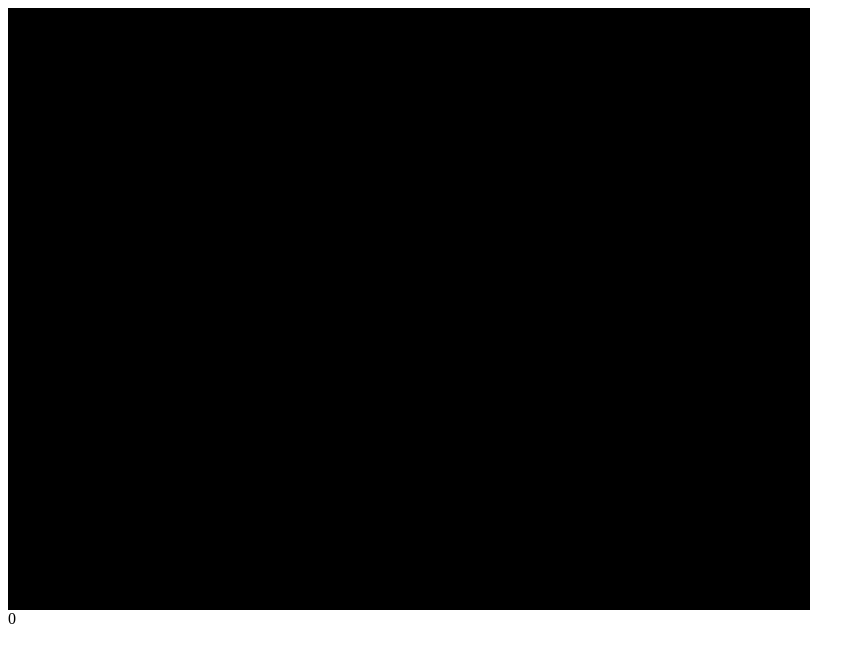
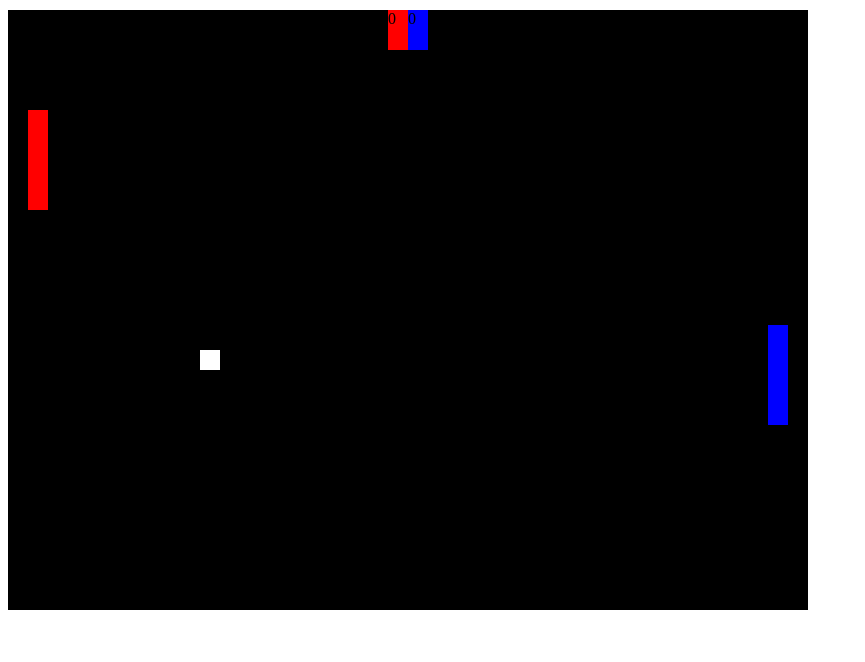
Before and after one commit to Bokeefe/pong, a plain HTML site: page index.html in a window 1280 px wide. Shown: the whole page, without its empty margins (0-865 px from the left). Drawn offline with Linux system fonts and the light colour scheme.

Commit message:
did the index the right way

```diff
--- a/index.html
+++ b/index.html
@@ -1,101 +1,204 @@
 <!DOCTYPE html>
-<html>
+<html lang="en">
 <head>
-	<title>Pong</title>
+	<meta charset="UTF-8">
+	<title>Document</title>
 	<style>
-		#screen {
+		#game {
 			width: 800px;
 			height: 600px;
 			background-color: black;
-			border: 1px solid black;
 			position: relative;
 		}
-		.paddle_1, .right_paddle_2 {
+		#left_paddle {
 			width: 20px;
 			height: 100px;
-			background-color: white;
+			background-color: red;
 			position: absolute;
 		}
-		.ball {
+		#right_paddle {
+			width: 20px;
+			height: 100px;
+			background-color: blue;
+			position: absolute;
+		}
+		#ball {
 			width: 20px;
 			height: 20px;
 			background-color: white;
 			position: absolute;
 		}
+		#scoreboard {
+			width: 40px;
+			height: 40px;
+			margin-left: 380px;
+			background-color: #202020;
+		}
+		#scoreLeft {
+			display: hide;
+			width: 20px;
+			height: 40px;
+			margin-top: 10px;
+			background-color: red;
+		}
+		#scoreRight {
+			display: hide;
+			width: 20px;
+			height: 40px;
+			margin-top: -40px;
+			margin-left: 20px;
+			background-color: blue;
+		}
+
 	</style>
 </head>
 <body>
-	<div id="screen">
-		<div class="paddle" id="paddle_1"></div>
-		<div class="paddle" id="paddle_2"></div>
-		<div class="ball" id="ball"></div>
+
+	<div id="game">
+		<div id="left_paddle"></div>
+		<div id="right_paddle"></div>
+		<div id="ball"></div>
+		<div id="scoreboard">
+			<div id="scoreLeft">0</div>
+			<div id="scoreRight">0</div>
+		</div>
 	</div>
 
-	<div id="player_1_score"></div>
 
 	<script>
-	/*
-	TODO
-	1. Ball collision off of the ceiling
-	2. Control (player / computer -- choose one) of paddle two
-	3. Display and track scores (ball should reset after score)
-	4. Ball-paddle collisions (tricky!)
-	*/
-	var paddle_1_element = document.getElementById("paddle_1");
-	var paddle_1_model = {
-		x: 20,
-		y: 200
-	};
 
-	var ball_element = document.getElementById("ball");
-	var ball_model = {
-		x: 300,
-		y: 300,
-		vx: 5,
-		vy: 5
-	}
+		var left_paddle = document.getElementById("left_paddle");
+		var right_paddle = document.getElementById("right_paddle");
+		var ball = document.getElementById("ball");
 
-	var player_1_score_element = document.getElementById("player_1_score");
-	var player_1_score = 0;
+		var left_paddle_x = 20;
+		var left_paddle_y = 100;
 
-	function onMouseMove(evt) {
-		paddle_1_model.y = evt.pageY - evt.target.offsetTop - 50;
-	}
+		var right_paddle_x = 760;
+		var right_paddle_y = 100;
 
-	//update
-	function update(){
-		//update the ball model position
-		ball_model.x = ball_model.x + ball_model.vx;
-		ball_model.y = ball_model.y + ball_model.vy;
+		var ball_x = 400;
+		var ball_y = 300;
 
-		//check if the ball is colliding with the edge
-		if (ball_model.y > 600 - 20 && ball_model.vy > 0) {
-			//bottom edge
-			//flip the y direction
-			ball_model.vy = ball_model.vy * -1;
+		var ball_vx = 2;
+		var ball_vy = 2;
+
+		var scoreLeftValue = 0;
+		var scoreRightValue = 0;
+
+		function draw() {
+			left_paddle.style.top = left_paddle_y + "px";
+			left_paddle.style.left = left_paddle_x + "px";
+
+			right_paddle.style.top = right_paddle_y + "px";
+			right_paddle.style.left = right_paddle_x + "px";
+
+			ball.style.top = ball_y + "px";
+			ball.style.left = ball_x + "px";
+
 		}
-	}
-	//draw
-	function draw() {
-		//draw paddle 1
-		paddle_1_element.style.top = paddle_1_model.y + "px";
-		paddle_1_element.style.left = paddle_1_model.x + "px";
 
-		//draw the ball
-		ball_element.style.top = ball_model.y + "px";
-		ball_element.style.left = ball_model.x + "px";
+		function updateBall(){
+			if(ball_y >= (600 - 20) // the ball is touching the bottom
+				&& ball_vy > 0 // and we are heading downward still
+			) {
+				ball_vy = ball_vy * -1; // bounce in the y direction
+			}
 
-		//draw the players' scores
-		player_1_score_element.innerHTML = player_1_score;
-	}
+			if (ball_y <= 0 && ball_vy < 0) {
+				ball_vy = ball_vy * -1; // bounce in the y direction
+			}
+			ball_x += ball_vx;
+			ball_y += ball_vy;
+		}
 
-	function loop() {
-		update();
-		draw();
-	}
+		function checkCollision() {
+			if (ball_x < left_paddle_x + 20
+				&& ball_y < left_paddle_y + 100
+				&& ball_x + 20 > left_paddle_x
+				&& ball_y + 20 > left_paddle_y
+				&& ball_vx < 0
+				) {
+				ball_vx *= -1;
+			}
+			if 	(ball_x > right_paddle_x -20
+				&& ball_y > right_paddle_y
+				&& ball_x > right_paddle_x -20
+				&& ball_y > right_paddle_y
+				&& ball_vx > 0
+				) {
+				ball_vx *= -1;
+			}
+		}
+		function resetBall() {
+			ball_x = 400;
+			ball_y = 300;
+		}
+		function update() {
+			updateBall();
+			followBall();
+			checkCollision();
+			score();
+		}
 
-	document.getElementById("screen").onmousemove = onMouseMove;
-	setInterval(loop, 1000/30);
+		function loop() {
+			update();
+			draw();
+		}
+
+		function handleMouseMove(event) {
+			left_paddle_y = event.pageY - event.target.offsetTop - 50;
+		}
+
+		function followBall() {
+				right_paddle_y = ball_y - 25;
+		} //I wanted my else statement to mess with the computer paddle 20% of the time but isn't currently working.
+
+		function score() {
+			if (ball_x <= 0) {
+			scoreRightValue += 1;
+			ball_vx *= 1.2;
+			ball_vy *= 1.2;
+			document.getElementById("scoreRight").innerHTML=scoreRightValue;
+			resetBall();
+			} else if (ball_x + ball.width >= right_paddle_x) {
+			scoreLeftValue += 1;
+			ball_xy *= 1.2;
+			ball_vy *= 1.2;
+			document.getElementById("scoreRight").innerHTML=scoreRightValue;
+			resetBall();
+			}
+
+		}
+
+		setInterval(loop, (1000 / 120));
+
+		document.getElementById("game").onmousemove = handleMouseMove;
+
+		/*
+		TODO:
+
+		1. Get the computer player working
+		2. Get the ball to bounce off of the computer player's paddle
+		3. Display the score somehow?
+		4. If the ball goes off the side, increase the score for the other player
+		5. When the ball goes off the side, reset the game so the ball is in the middle
+
+		Optional:
+		Whoever lost the last point serves
+		Have the ball delay start when it is reset
+		Interesting graphics
+		Ball moves faster as the game goes on
+
+		Difficult and optional:
+		Adjust the angle of the ball based on where it hits the paddle
+		(or based on the speed of the paddle)
+		Have the ability to have many balls in play at one time
+		Make the computer not a perfect pong player
+		Max out the speed at which the player can move their paddle
+		Add keyboard controls for player 2 (multiplayer mode!)
+
+		*/
 
 
 	</script>
```
Also changed, not shown: pong.html (deleted, +0 -206 lines), pong-screenshot.png (deleted).
